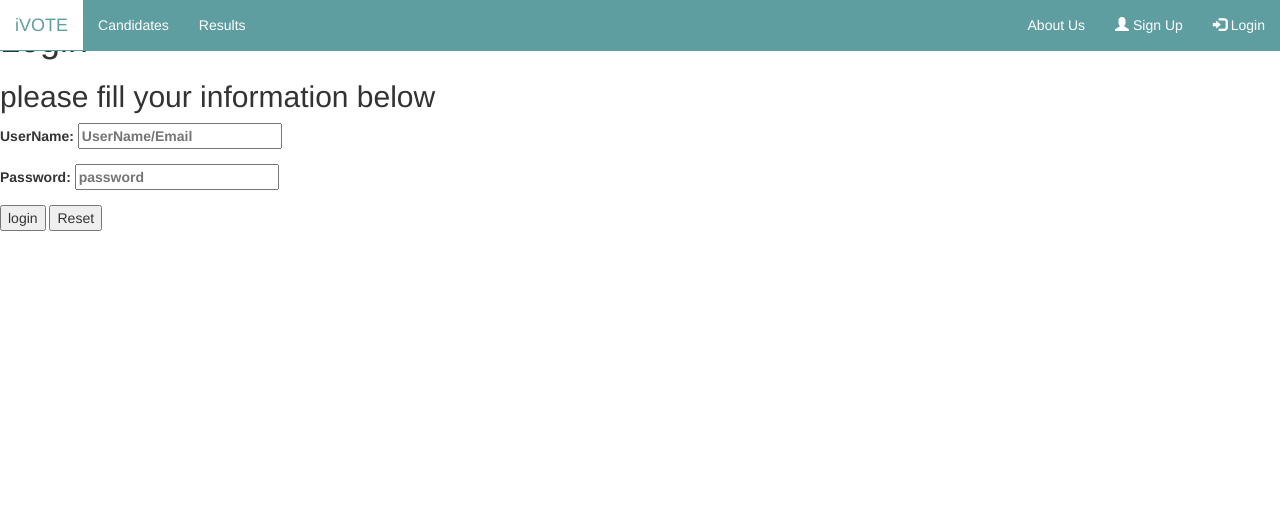
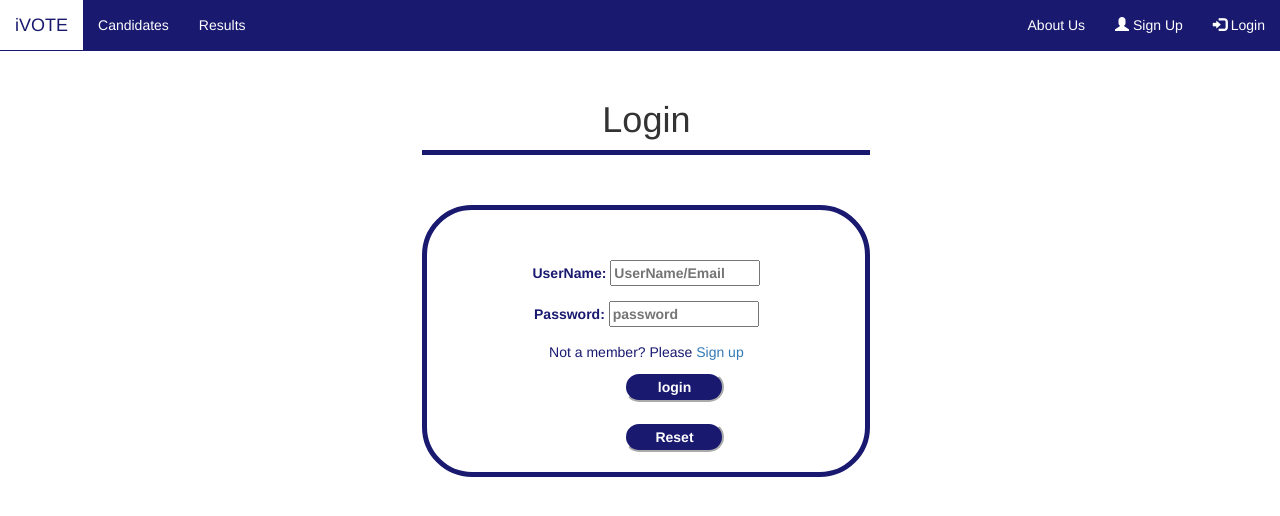
Before and after one commit to KarimHamod/softwareengineering, a PHP site: page /login.php in a window 1280 px wide. Shown: the top 516 px of the page. Run offline with PHP 8.4, Linux system fonts and the light colour scheme.

Commit message:
design updated

```diff
--- a/project/iVOTE/css/index.css
+++ b/project/iVOTE/css/index.css
@@ -1,16 +1,16 @@
 nav{
- background-color: cadetblue;
+ background-color: midnightblue;
 }
 .navi{
    color: white;
 }
 .navi:hover{
-   color: cadetblue;
+   color: midnightblue;
     background-color:white;
 }
 div.candidate {
 
-    font-family: Calibri;
+
     max-width: 50%;
     max-height: 80%;
     margin: auto;
@@ -20,17 +20,18 @@ div.candidate {
     margin-top: 10px;
 }
 p.lineOver {
-    background-color: cadetblue;
+    background-color: midnightblue;
     display: block;
     height: 5px;
 }
 .candidateName{
     margin-top: 70px;
     font-size: 50px;
-    color: white;
-    background-color: cadetblue;
+    color: midnightblue;
     height: 56px;
     text-align: center;
+    border: solid 3px midnightblue;
+    border-radius: 10px;
 }
 
 .slogan{
@@ -45,22 +46,24 @@ p.lineOver {
 }
 .slogandetail{
     font-size: 50px;
-    background-color: cadetblue;
+    background-color: midnightblue;
     text-align: center;
     color: white;
+    border: solid 1px midnightblue;
+    border-radius: 10px;
 }
 .goals{
     font-size: 20px;
     list-style: upper-roman;
-    border: solid 5px;
-    border-color: cadetblue;
+    border: solid 3px midnightblue;
+    border-radius: 10px;
     margin-top: 30px;
     margin-bottom: 30px;
 }
 .btn{
     width: 100px;
     height: 30px;
-    background-color:cadetblue;
+    background-color:midnightblue;
     font-weight: bold;
     color: white;
     display: block;
@@ -72,8 +75,8 @@ p.lineOver {
 }
 .btn:hover{
     background-color: white;
-    color: cadetblue;
-    border-color: cadetblue;
+    color: midnightblue;
+    border-color: midnightblue;
 }
 .image{
     margin-left: 130px;
@@ -82,7 +85,7 @@ p.lineOver {
 
 .box{
     margin-top: 100px;
-    border: solid 2px cadetblue;
+    border: solid 2px midnightblue;
     list-style: none;
     font-size: 30px;
     border-radius: 20px;
@@ -92,7 +95,7 @@ p.lineOver {
 .right{
     float: right;
     margin-top: 60px;
-    color: cadetblue;
+    color: midnightblue;
 }
 .A {
     margin-right: 600px;
@@ -111,10 +114,9 @@ p.lineOver {
 
     width: 100px;
     height: 30px;
-    background-color:cadetblue;
+    background-color:midnightblue;
     font-weight: bold;
     color: white;
-
     display: block;
     text-align: center;
     text-decoration: none;
@@ -125,11 +127,11 @@ p.lineOver {
 }
 .buttons:hover{
     background-color: white;
-    color: cadetblue;
-    border-color: cadetblue;
+    color: midnightblue;
+    border-color: midnightblue;
 }
 .textarea{
-    color:cadetblue;
+    color:midnightblue;
     width: 150px;
 }
 .mail{
@@ -142,14 +144,13 @@ p.lineOver {
     text-align: center;
 }
 .form{
-    margin-top: 100px;
+    margin-top: 50px;
     text-align: center;
     display:block;
-    background-color: cadetblue;
-    border:  solid 5px;
+    border:  solid 5px midnightblue;
     margin-left: 33%;
     border-radius: 50px;
     padding-top: 50px;
     width:35%;
-    color:white;
+    color:midnightblue;
 }
--- a/project/iVOTE/index_posts.php
+++ b/project/iVOTE/index_posts.php
@@ -43,7 +43,7 @@
             <thead>
                 <th>SN</th>
                 <th>Title</th>
-                <th>Candidate</thh>
+                <th>Candidate</th>
                 <th colspan="3">Action</th>
             </thead>
             <tbody>
@@ -73,7 +73,7 @@
                 </tr>
             </tbody>
         </table>
-        <div class="create_btn" id="BtnCreate">
+        <div  id="hello">
             <button href="creat.php" class="btn-create">Add Post</button>
             <button href="index.php" class="btn-create"> Manage Posts </button>
         </div>
--- a/project/iVOTE/login.php
+++ b/project/iVOTE/login.php
@@ -3,25 +3,30 @@
 ?>
 <html>
     <body>
-        <div">
-            <h1>Login</h1>
-            <h2>please fill your information below</h2>
-            <form action="login_validate.php" method="post">
+    <div class="info">
+        <h1>Login</h1>
+        <p class="lineOver"></p>
+    </div>
+    <section class="form">
+        <div>
+
+            <form action="validate/login-validate.php" method="post">
                 <p class="">
                     <label>UserName:
-                    <input type="text" name="User_Name" placeholder="UserName/Email" required>
+                    <input class="textarea" type="text" name="User_Name" placeholder="UserName/Email" required>
                     </label>
                 </p>
 
                 <p>
                     <label>Password:
-                    <input type="password" name="password" placeholder="password" required>
+                    <input class="textarea" type="password" name="password" placeholder="password" required>
                     </label>
                 </p>
-
-                <button type="submit" name="submit">login</button>
-                <button type="clear" name="clear">Reset</button>
+                <p>Not a member? Please <a href="signup.php">Sign up</a></p>
+                <button class="buttons" type="submit" name="submit">login</button>
+                <button class="buttons" type="reset" name="clear">Reset</button>
             </form>
         </div>
+    </section>
     </body>
 </html>
```
Also changed, not shown: project/iVOTE/create.php (+4 -4 lines), project/iVOTE/css/admin_css.css (+18 -13 lines), project/iVOTE/signup.php (+6 -5 lines).
